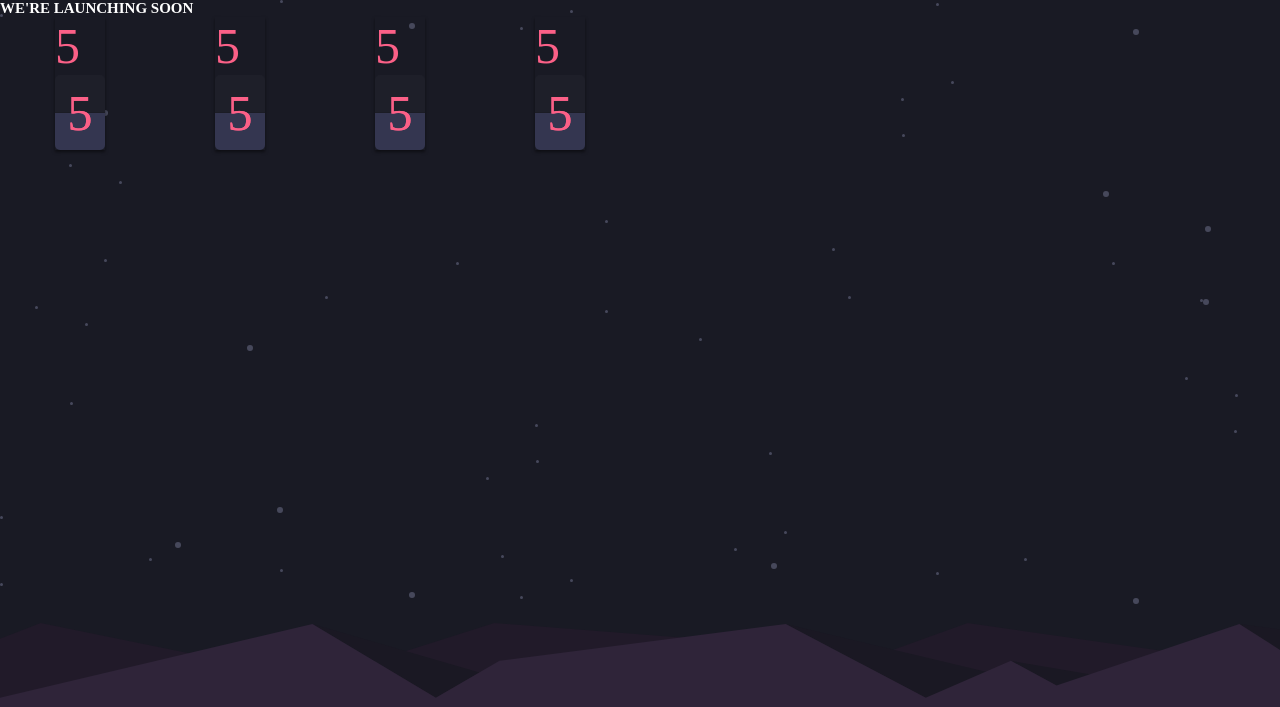
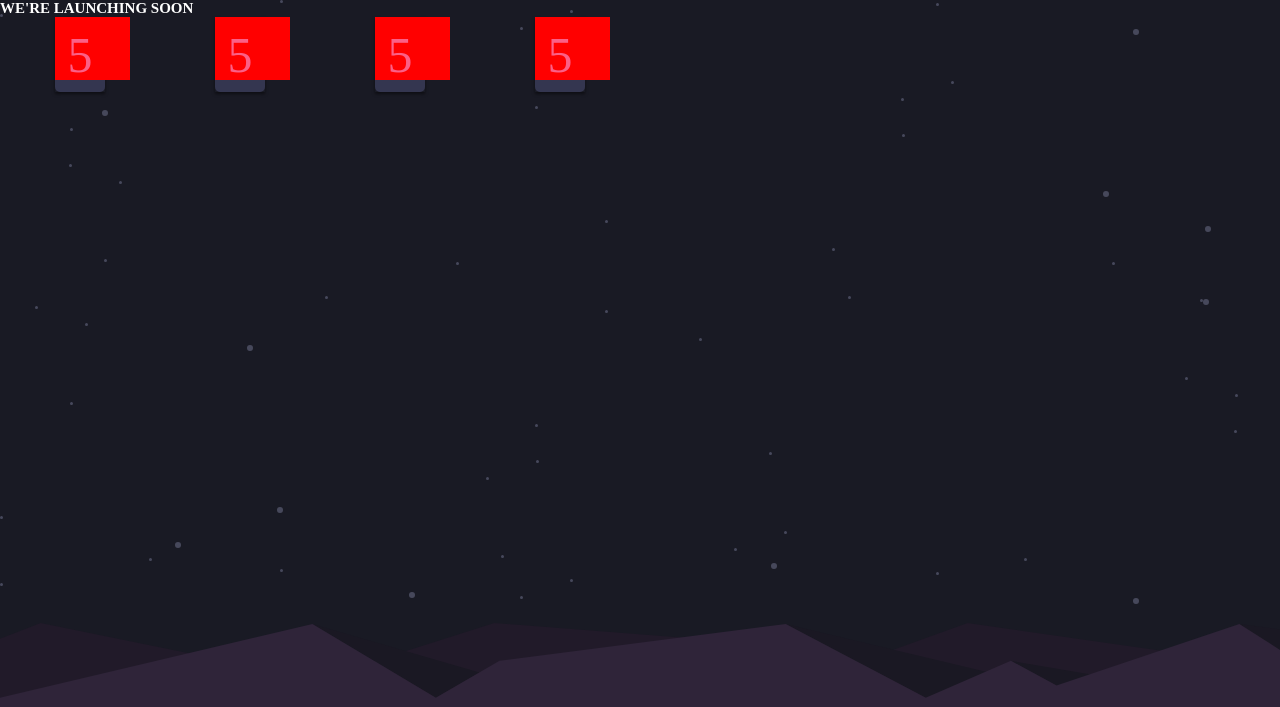
Before and after one commit to GentleMizt/Certification-Project, a plain HTML site: page index.html in a window 1280 px wide. Shown: the top 707 px of the page. Drawn offline with Linux system fonts and the light colour scheme.

Commit message:
progress

```diff
--- a/style.css
+++ b/style.css
@@ -25,13 +25,17 @@ html{
 .flip-card{
     /* border: 1px solid blue; */
     color: hsl(345, 95%, 68%);
+    display: inline-flex;
+    flex-direction: column;
     font-size: 5rem;
     box-shadow: 0 2px 3px 0 rgba(0,0,0,.5);
+    position: relative;
 }
 .top, .bottom{
     height: .75em;
     line-height: 1;
     padding: .25em;
+    overflow: hidden;
 }
 .top{
     background-color: hsl(235, 16%, 14%);
@@ -49,6 +53,12 @@ html{
 .flip-card.flip::before{
     content: "5";
     height: 50%;
+    position: absolute;
+    overflow: hidden;
+    width: 100%;
+    line-height: 1;
+    padding: .25em;
+    background-color: red;
 }
 .flip-card.flip::after{
 
```
